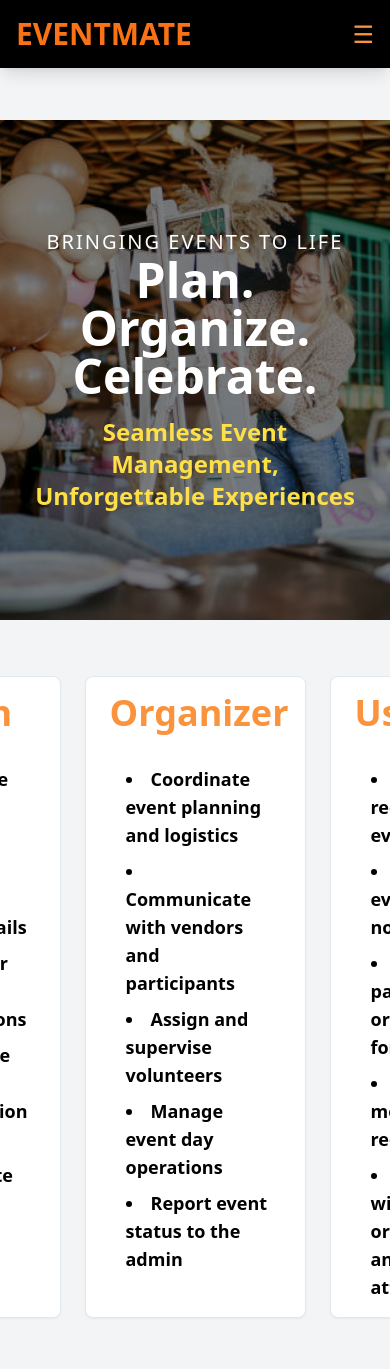
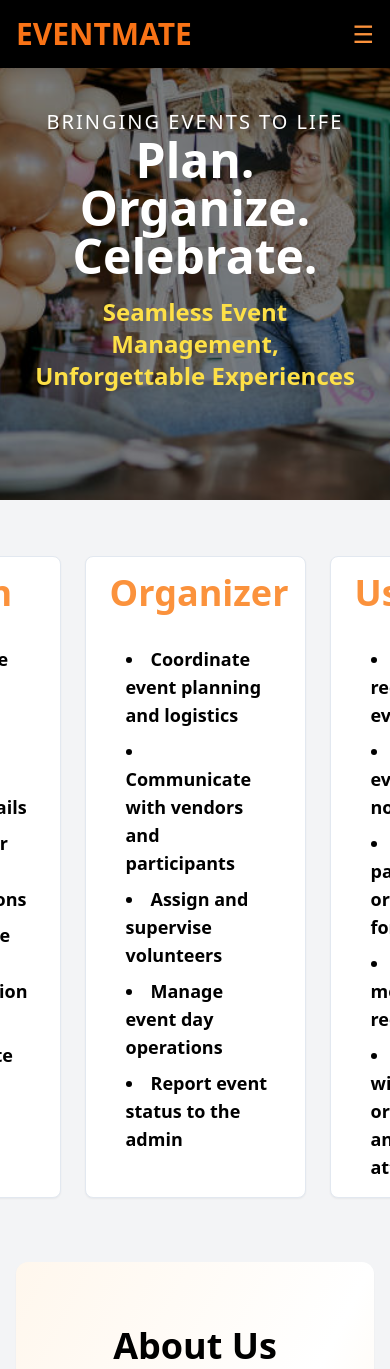
Before and after one commit to Easin2050/Event-management, a Django app: page / in a window 390 px wide; the page is wider, and only the part inside the window is pictured. Shown: the top 1369 px of that part. Run offline with Django 5.2, Linux system fonts and the light colour scheme.

Commit message:
bug fixing

```diff
--- a/core/templates/base2.html
+++ b/core/templates/base2.html
@@ -26,7 +26,7 @@
       {% include "non_logged_nav.html" %}
     {% endif %}
 
-    <main class="flex-grow pt-[120px]">
+    <main class="flex-grow pt-[96px] md:pt-[112px] lg:pt-[128px] bg-green-400">
       {% block content %}
       {% endblock content %}
     </main>
--- a/core/templates/non_logged_nav.html
+++ b/core/templates/non_logged_nav.html
@@ -1,5 +1,5 @@
-<nav class="fixed top-0 w-full bg-black z-50 shadow-lg">
-    <div class="max-w-7xl mx-auto flex justify-between items-center px-4 py-4">
+<nav class="fixed top-0 w-full bg-black z-50 shadow-lg h-[80px]">
+  <div class="max-w-7xl mx-auto flex justify-between items-center px-4 py-4">
       <a href="{% url 'home' %}" class="text-3xl font-bold text-orange-500">EVENTMATE</a>
       <div class="md:hidden">
         <button id="mobileMenuBtn" class="text-orange-400 text-2xl">&#9776;</button>
--- a/events/templates/dashboard/dashboard.html
+++ b/events/templates/dashboard/dashboard.html
@@ -48,7 +48,7 @@
         {% for event in events %}
         <div class="grid grid-cols-4 p-4 border-b border-white text-base text-gray-900 items-center">
             <div class="font-medium text-black">
-                <a href="{% url 'event-page' event.id %}" class="text-blue-700 underline">{{ event.name }}</a>
+                <a href="{% url 'event-page' event.id %}" class="text-black underline">{{ event.name }}</a>
             </div>
             <div class="text-black">{{ event.date }}</div>
             <div class="text-black">{{ event.time }}</div>
```
